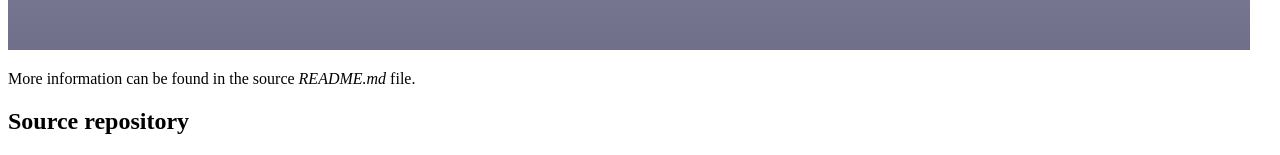
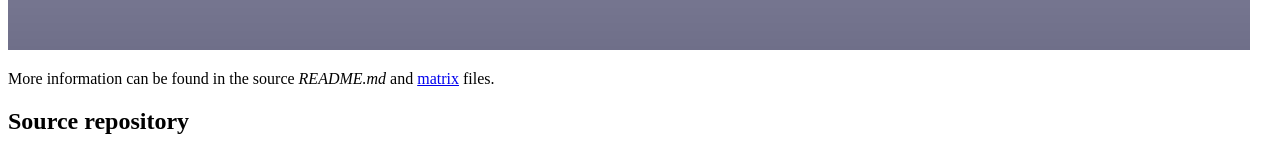
Before and after one commit to petaflot/hall-matrix-key, a plain HTML site: page doc/index.html in a window 1280 px wide. Shown: the part 757-912 px from the top of the page. Drawn offline with Linux system fonts and the light colour scheme.

Commit message:
link to matrix table

```diff
--- a/doc/index.html
+++ b/doc/index.html
@@ -7,7 +7,7 @@
 		<H1>Hall Jumper Selector Matrix</H1>
 			<p>A tool to help getting the configuration of hall sensors correct for any arbitrary 3-phase electric motor with position feedback.</p>
 			<img src="hall-matrix-key.png" alt="Hall Jumper Selector Matrix">
-			<p>More information can be found in the source <i>README.md</i> file.</p>
+			<p>More information can be found in the source <i>README.md</i> and <a href="hall-jumper-matrix.pdf">matrix</a> files.</p>
 		<H2>Source repository</H2>
 			<p>Source files are available in this <a href="https://github.com/petaflot/hall-matrix-key>">GitHub repository</a>.</p>
 		<H2>Need parts?</H2>
```
Also changed, not shown: 1 other file.
